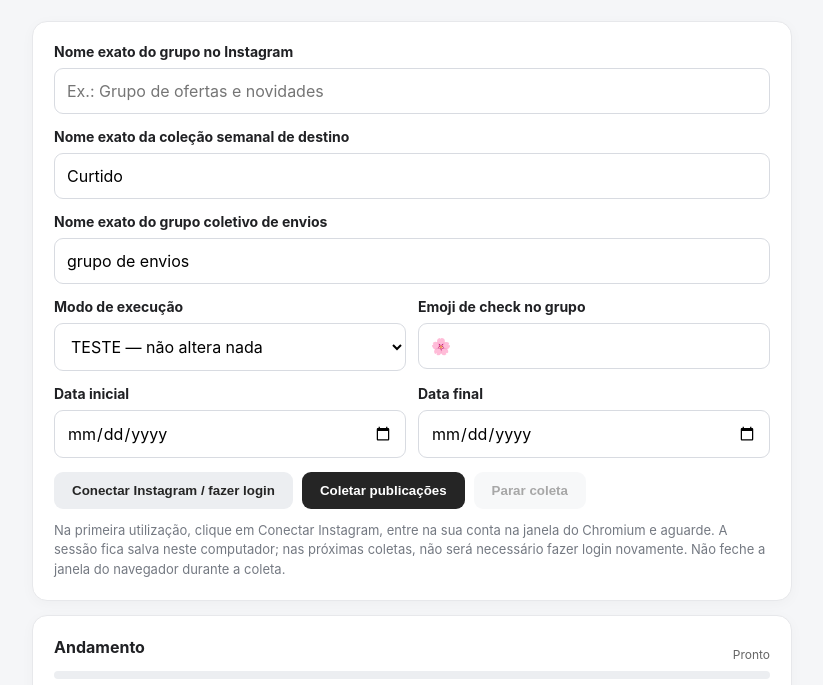
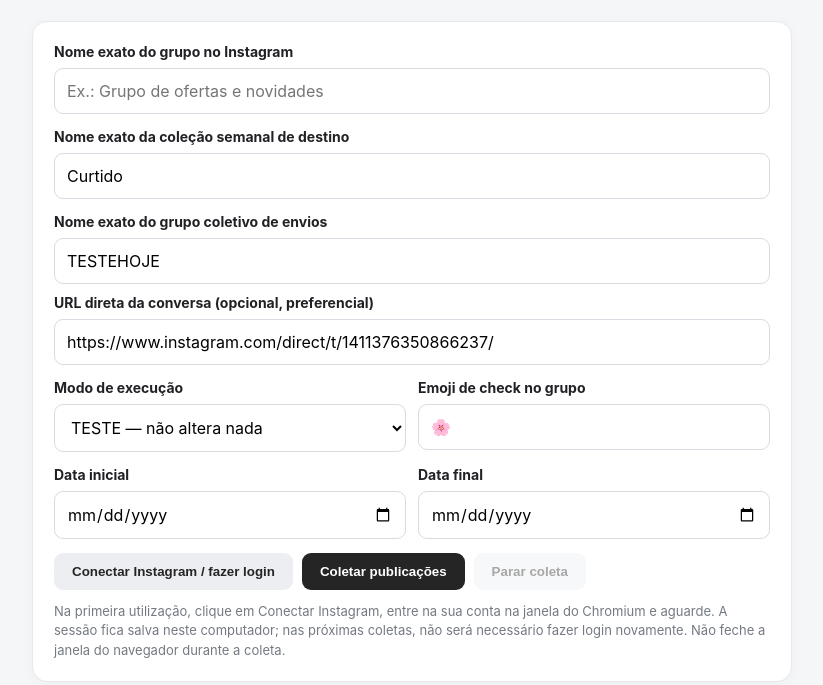
Before and after one commit to projectgithubrepository/curtidorIG, an Electron app: page public/index.html in a window 1040 px wide. Shown: the part 115-800 px from the top of the page, without its empty margins (108-931 px from the left). Drawn offline with Linux system fonts and the light colour scheme; no server answers.

Commit message:
Use direct Instagram conversation URL for destination group

```diff
--- a/public/index.html
+++ b/public/index.html
@@ -6,7 +6,8 @@
 <section class="panel">
 <label for="groupName">Nome exato do grupo no Instagram</label><input id="groupName" placeholder="Ex.: Grupo de ofertas e novidades">
 <label for="collectionName" style="margin-top:14px">Nome exato da coleção semanal de destino</label><input id="collectionName" value="Curtido" placeholder="Ex.: Semana 47 / Novembro 2026" required>
-<label for="destinationGroupName" style="margin-top:14px">Nome exato do grupo coletivo de envios</label><input id="destinationGroupName" value="grupo de envios" required>
+<label for="destinationGroupName" style="margin-top:14px">Nome exato do grupo coletivo de envios</label><input id="destinationGroupName" value="TESTEHOJE" required>
+<label for="destinationGroupUrl" style="margin-top:10px">URL direta da conversa (opcional, preferencial)</label><input id="destinationGroupUrl" type="url" value="https://www.instagram.com/direct/t/1411376350866237/" placeholder="https://www.instagram.com/direct/t/ID/">
 <div class="dates"><div><label for="mode">Modo de execução</label><select id="mode"><option value="test">TESTE — não altera nada</option><option value="automatic">AUTOMÁTICO — executar ações</option><option value="manual">MANUAL — apenas organizar</option></select></div><div><label for="completionEmoji">Emoji de check no grupo</label><input id="completionEmoji" value="🌸" maxlength="8"></div></div>
 <div class="dates"><div><label for="startDate">Data inicial</label><input id="startDate" type="date"></div><div><label for="endDate">Data final</label><input id="endDate" type="date"></div></div>
 <div class="actions"><button id="connect" class="secondary">Conectar Instagram / fazer login</button><button id="start">Coletar publicações</button><button id="stop" class="secondary" disabled>Parar coleta</button></div>
```
